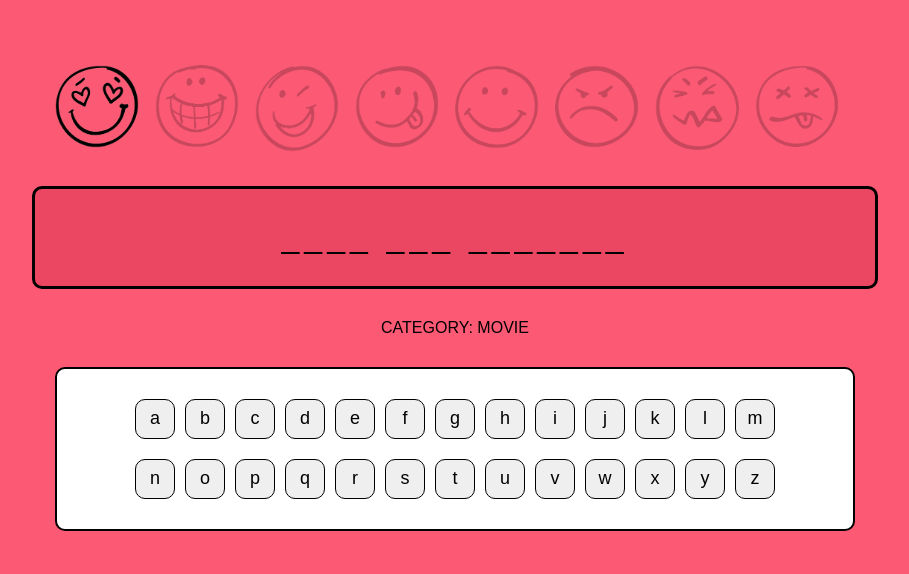
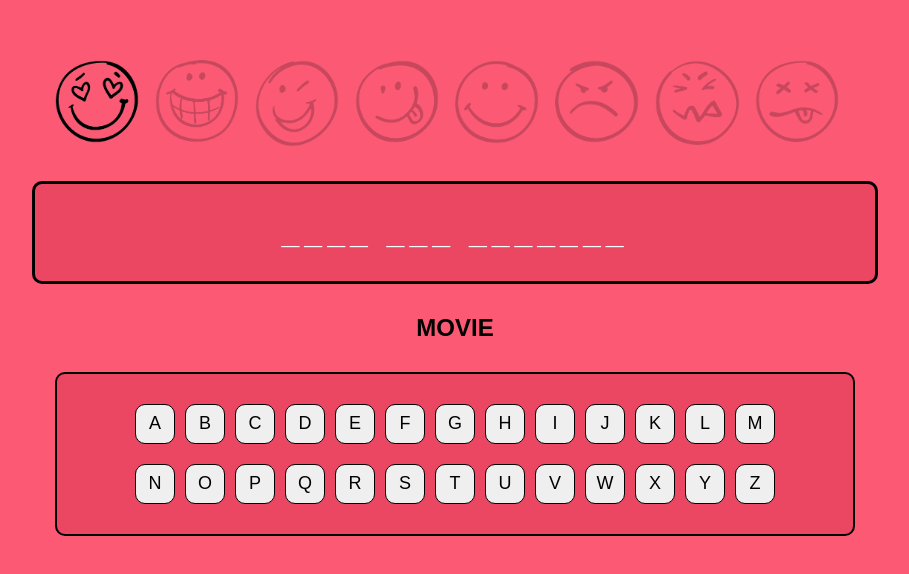
Before and after one commit to PiotrPustul/hangman, a website with bundled scripts: page index.html in a window 1280 px wide. Shown: the part 102-676 px from the top of the page, without its empty margins (185-1094 px from the left). Built offline with nearby package versions, Linux system fonts and the light colour scheme.

Commit message:
added new quotes, changes in style.css

```diff
--- a/app/Game.js
+++ b/app/Game.js
@@ -5,10 +5,10 @@ class Game {
    lastStep = 7;
 
    quotes = [{
-      text: 'harry potter',
-      category: 'Book'
+      text: 'premier league',
+      category: 'Sport'
    }, {
-      text: 'lord of the ring',
+      text: 'sherlock holmes',
       category: 'Book'
    }, {
       text: 'game of throne',
@@ -25,7 +25,7 @@ class Game {
       this.outputWrapper = outputWrapper;
 
       const { text, category } = this.quotes[Math.floor(Math.random() * this.quotes.length)];
-      this.categoryWrapper.innerHTML = `Category: ${category}`;
+      this.categoryWrapper.innerHTML = category;
       this.quote = new Quote(text);
    }
 
@@ -46,7 +46,7 @@ class Game {
       for (let i = 0; i < 26; i++) {
          const label = (i + 10).toString(36);
          const button = document.createElement('button');
-         button.innerHTML = label;
+         button.innerHTML = label.toUpperCase();
          button.addEventListener('click', (event) => this.playerAttempt(label, event));
          this.lettersWrapper.appendChild(button);
       }
@@ -54,7 +54,7 @@ class Game {
 
    drawSlogan() {
       const content = this.quote.getSloganContent();
-      this.wordWrapper.innerHTML = content;
+      this.wordWrapper.innerHTML = content.toUpperCase();
       if (!content.includes('_')) {
          this.winning();
       }
@@ -67,6 +67,7 @@ class Game {
 
       const section = document.getElementById('hangman')
       const button = document.createElement('button');
+
       button.classList.add('new-game');
       button.innerHTML = 'New Game';
       section.appendChild(button);
--- a/style.css
+++ b/style.css
@@ -30,14 +30,16 @@ body {
     background-color: rgb(235, 71, 98);
     border: 3px black solid;
     border-radius: 10px;
+    color: white;
     font-size: 2rem;
+    font-weight: bold;
     letter-spacing: 5px;
     padding: 30px 20px;
     text-align: center;
 }
 
 #letters {
-    background-color: white;
+    background-color: rgb(235, 71, 98);
     border: 2px solid black;
     border-radius: 10px;
     padding: 20px 50px;
@@ -78,14 +80,15 @@ body {
 }
 
 #category {
+    font-size: 24px;
+    font-weight: bold;
+    padding: 30px 0px;
     text-align: center;
-    padding: 30px 0px;
     text-transform: uppercase;
 }
 
 .new-game {
     width: fit-content;
-    background-color: aqua;
     margin: 50px;
 
     border: 2px solid black;
```
Also changed, not shown: test.js (added).
